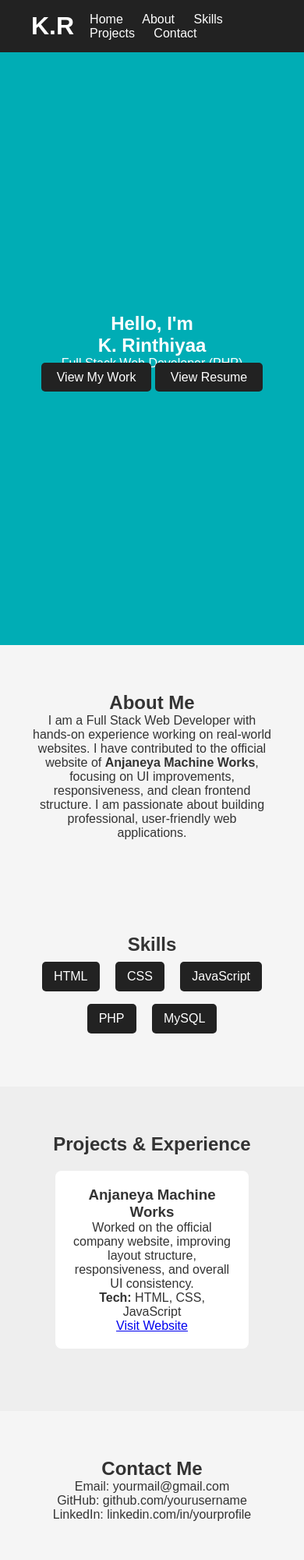
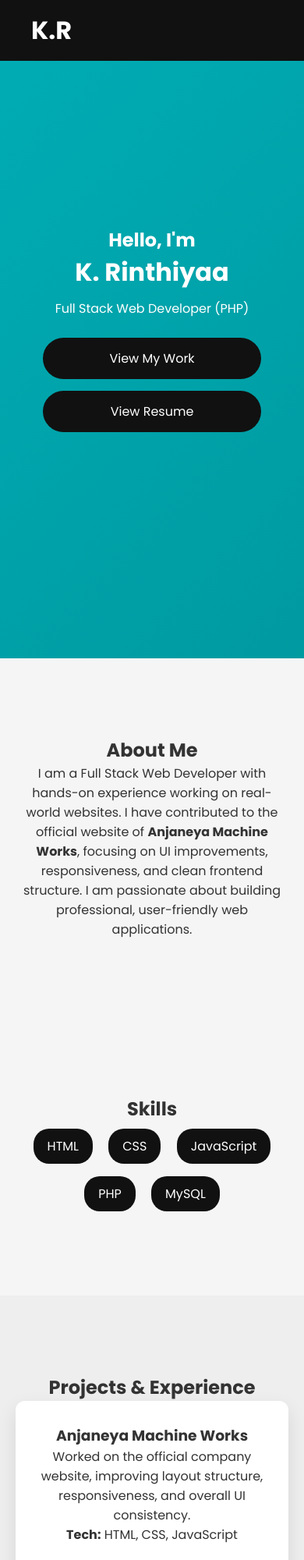
Before and after one commit to Rinthiyaak/portfolio, a plain HTML site: page index.html in a window 390 px wide. Shown: the top 2000 px of the page at 78% size. Drawn offline with Linux system fonts and the light colour scheme.

Commit message:
Refactor CSS for improved layout and design
Updated styles for layout, colors, and responsiveness.

```diff
--- a/style.css
+++ b/style.css
@@ -1,9 +1,8 @@
-
  * {
     margin: 0;
     padding: 0;
     box-sizing: border-box;
-  font-family: Arial, sans-serif;
+    font-family: "Poppins", sans-serif;
   }
 
   body {
@@ -12,11 +11,15 @@ body {
   }
 
   .header {
+    position: fixed;
+    top: 0;
+    width: 100%;
+    background: #111;
     display: flex;
     justify-content: space-between;
     align-items: center;
     padding: 15px 40px;
-  background: #222;
+    z-index: 1000;
   }
 
   .logo {
@@ -27,6 +30,7 @@ nav a {
     color: #fff;
     margin-left: 20px;
     text-decoration: none;
+    font-size: 14px;
   }
 
   nav a:hover {
@@ -34,37 +38,59 @@ nav a:hover {
   }
 
   .home {
-  height: 90vh;
+    height: 100vh;
+    background: linear-gradient(135deg, #00adb5, #009aa1);
     display: flex;
     flex-direction: column;
     justify-content: center;
     align-items: center;
-  background: #00adb5;
+    text-align: center;
     color: white;
-  text-align: center;
+    padding-top: 100px;
+  }
+
+  .profile-img {
+    width: 150px;
+    height: 150px;
+    border-radius: 50%;
+    object-fit: cover;
+    border: 4px solid white;
+    margin-bottom: 20px;
+  }
+  .home h1 {
+  font-size: clamp(28px, 6vw, 46px);
+  }
+  .home p {
+    margin: 10px 0 25px;
   }
 
   .btn {
-  margin-top: 20px;
-  padding: 10px 20px;
-  background: #222;
-  color: white;
+    padding: 14px 30px;
+    margin: 8px;
+    background: #111;
+    color: #fff;
     text-decoration: none;
-  border-radius: 5px;
+    border-radius: 30px;
+    transition: 0.3s;
+  }
+
+  .btn:hover {
+    background: #fff;
+    color: #111;
   }
 
   section {
-  padding: 60px 40px;
+    padding: 100px 20px;
     text-align: center;
   }
 
   .skills .skill-box span {
     display: inline-block;
-  background: #222;
-  color: white;
     margin: 8px;
-  padding: 10px 15px;
-  border-radius: 5px;
+    padding: 10px 18px;
+    background: #111;
+    color: #fff;
+    border-radius: 20px;
   }
 
   .projects {
@@ -72,17 +98,70 @@ section {
   }
 
   .project-card {
-  background: white;
-  margin: 20px auto;
-  padding: 20px;
-  width: 80%;
-  max-width: 500px;
-  border-radius: 8px;
+    background: #fff;
+    max-width: 600px;
+    margin: auto;
+    padding: 30px;
+    border-radius: 12px;
+    box-shadow: 0 10px 25px rgba(0, 0, 0, 0.1);
+  }
+
+  .project-link {
+    display: inline-block;
+    margin-top: 15px;
+    color: #00adb5;
+    text-decoration: none;
+    font-weight: 500;
+  }
+
+  .contact p {
+    margin: 8px 0;
   }
 
   .footer {
-  background: #222;
-  color: white;
+    background: #111;
+    color: #fff;
     text-align: center;
     padding: 15px;
   }
+
+  /* Scroll Animation */
+  .reveal {
+    opacity: 0;
+    transform: translateY(60px);
+    transition: 0.8s ease;
+  }
+
+  .reveal.active {
+    opacity: 1;
+    transform: translateY(0);
+  }
+  .home-buttons {
+  display: flex;
+  justify-content: center;
+  gap: 15px;
+  flex-wrap: wrap;
+}
+
+  /* Mobile Responsive */
+  @media (max-width: 768px) {
+
+  .home h1 {
+    font-size: 32px;
+  }
+
+  .home-buttons {
+    flex-direction: column;
+    width: 100%;
+  }
+
+  .btn {
+    width: 80%;
+    margin: 0 auto;
+    text-align: center;
+  }
+
+  nav {
+    display: none;
+  }
+}
```
Lines whose indentation alone changed are shown as unchanged.
